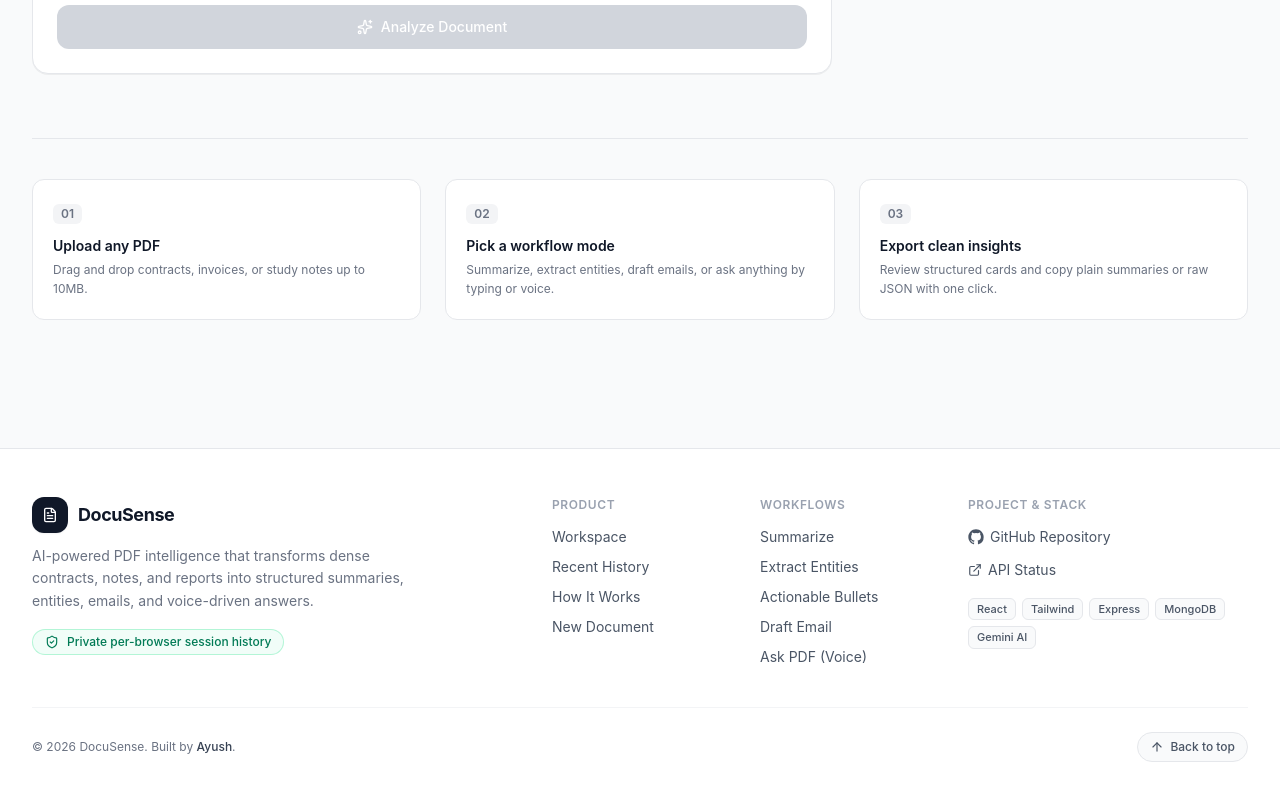
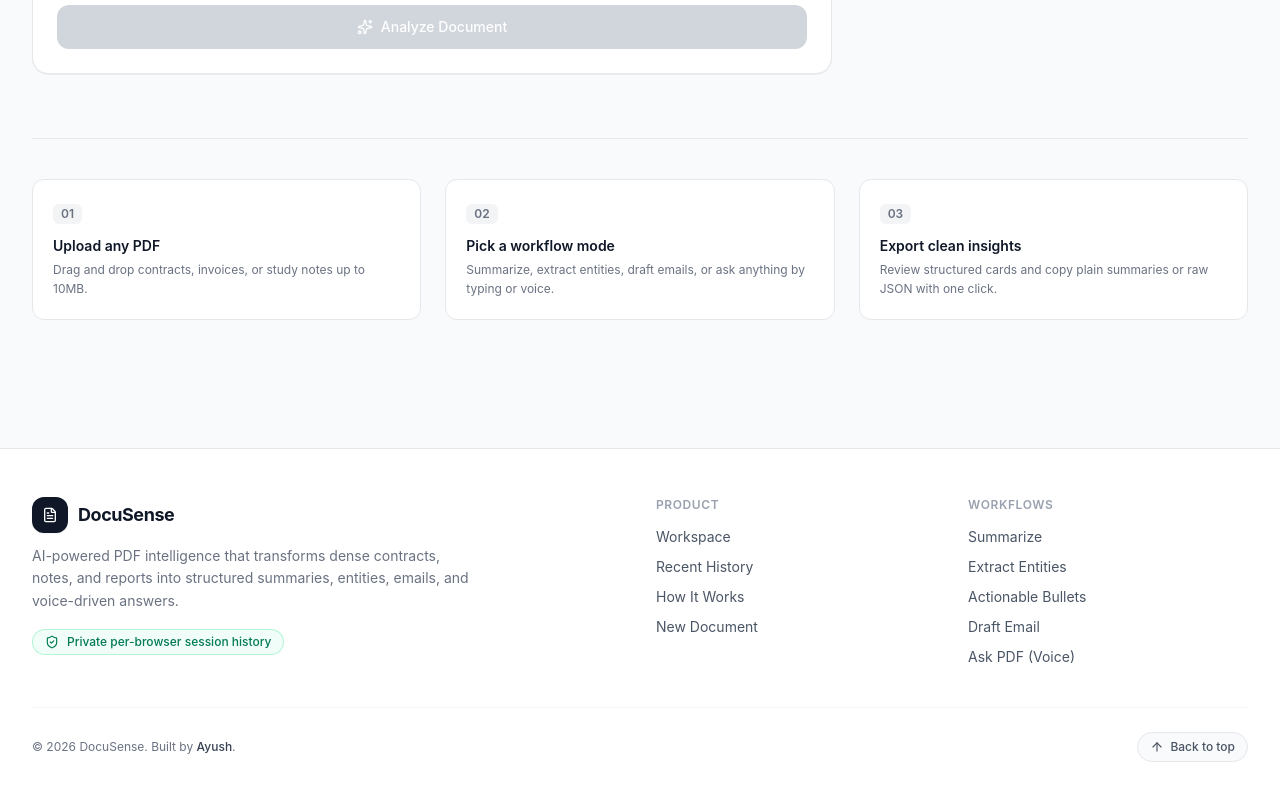
Before and after one commit to ayushashish21/DocuSense, a React (Vite) app in the folder client/: page / in a window 1280 px wide. Shown: the part 703-1503 px from the top of the page. Built offline with nearby package versions, Linux system fonts and the light colour scheme; no server answers.

Commit message:
Remove Project & Stack section from footer

```diff
--- a/client/src/components/Footer.jsx
+++ b/client/src/components/Footer.jsx
@@ -1,4 +1,4 @@
-import { FileText, ArrowUp, ShieldCheck, ExternalLink } from 'lucide-react';
+import { FileText, ArrowUp, ShieldCheck } from 'lucide-react';
 
 const WORKFLOW_LINKS = [
   { id: 'summarize', label: 'Summarize' },
@@ -21,7 +21,7 @@ export default function Footer({ onSelectMode, onNewDocument }) {
       <div className="mx-auto max-w-7xl px-4 py-12 sm:px-6 lg:px-8 2xl:max-w-[1440px]">
         <div className="grid grid-cols-1 gap-10 sm:grid-cols-2 lg:grid-cols-12 lg:gap-8">
           {/* Brand Column */}
-          <div className="sm:col-span-2 lg:col-span-5">
+          <div className="sm:col-span-2 lg:col-span-6">
             <button
               type="button"
               onClick={scrollToTop}
@@ -35,7 +35,7 @@ export default function Footer({ onSelectMode, onNewDocument }) {
               </span>
             </button>
 
-            <p className="mt-3 max-w-sm text-sm leading-relaxed text-gray-500">
+            <p className="mt-3 max-w-md text-sm leading-relaxed text-gray-500">
               AI-powered PDF intelligence that transforms dense contracts, notes, and reports
               into structured summaries, entities, emails, and voice-driven answers.
             </p>
@@ -47,7 +47,7 @@ export default function Footer({ onSelectMode, onNewDocument }) {
           </div>
 
           {/* Product Column */}
-          <div className="lg:col-span-2">
+          <div className="lg:col-span-3">
             <h3 className="text-xs font-semibold uppercase tracking-wider text-gray-400">
               Product
             </h3>
@@ -89,7 +89,7 @@ export default function Footer({ onSelectMode, onNewDocument }) {
           </div>
 
           {/* Workflows Column */}
-          <div className="lg:col-span-2">
+          <div className="lg:col-span-3">
             <h3 className="text-xs font-semibold uppercase tracking-wider text-gray-400">
               Workflows
             </h3>
@@ -106,48 +106,6 @@ export default function Footer({ onSelectMode, onNewDocument }) {
                 </li>
               ))}
             </ul>
-          </div>
-
-          {/* Project & Tech Column */}
-          <div className="lg:col-span-3">
-            <h3 className="text-xs font-semibold uppercase tracking-wider text-gray-400">
-              Project & Stack
-            </h3>
-            <ul className="mt-3.5 space-y-2.5 text-sm">
-              <li>
-                <a
-                  href="https://github.com/ayushashish21/DocuSense"
-                  target="_blank"
-                  rel="noreferrer"
-                  className="inline-flex items-center gap-1.5 text-gray-600 transition-colors hover:text-indigo-600"
-                >
-                  <svg className="h-4 w-4 fill-current" viewBox="0 0 24 24" aria-hidden="true"><path d="M12 .5C5.65.5.5 5.65.5 12c0 5.08 3.29 9.39 7.86 10.91.57.1.78-.25.78-.55v-1.93c-3.2.7-3.87-1.54-3.87-1.54-.52-1.33-1.28-1.68-1.28-1.68-1.05-.72.08-.7.08-.7 1.16.08 1.77 1.19 1.77 1.19 1.03 1.76 2.7 1.25 3.36.96.1-.75.4-1.25.73-1.54-2.55-.29-5.24-1.28-5.24-5.68 0-1.25.45-2.28 1.18-3.08-.12-.29-.51-1.46.11-3.04 0 0 .97-.31 3.17 1.18a11 11 0 0 1 5.77 0c2.2-1.49 3.16-1.18 3.16-1.18.63 1.58.24 2.75.12 3.04.74.8 1.18 1.83 1.18 3.08 0 4.41-2.69 5.39-5.26 5.67.41.36.78 1.06.78 2.14v3.17c0 .31.21.66.79.55A11.51 11.51 0 0 0 23.5 12C23.5 5.65 18.35.5 12 .5Z" /></svg>
-                  <span>GitHub Repository</span>
-                </a>
-              </li>
-              <li>
-                <a
-                  href="https://docusense-8qyp.onrender.com/api/health"
-                  target="_blank"
-                  rel="noreferrer"
-                  className="inline-flex items-center gap-1.5 text-gray-600 transition-colors hover:text-indigo-600"
-                >
-                  <ExternalLink className="h-3.5 w-3.5" />
-                  <span>API Status</span>
-                </a>
-              </li>
-            </ul>
-
-            <div className="mt-4 flex flex-wrap gap-1.5">
-              {['React', 'Tailwind', 'Express', 'MongoDB', 'Gemini AI'].map((tech) => (
-                <span
-                  key={tech}
-                  className="rounded-md border border-gray-200 bg-gray-50 px-2 py-0.5 text-[11px] font-medium text-gray-600"
-                >
-                  {tech}
-                </span>
-              ))}
-            </div>
           </div>
         </div>
 
```
